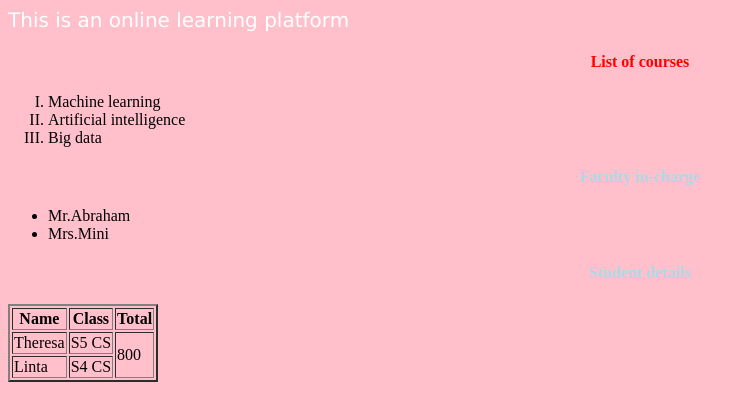
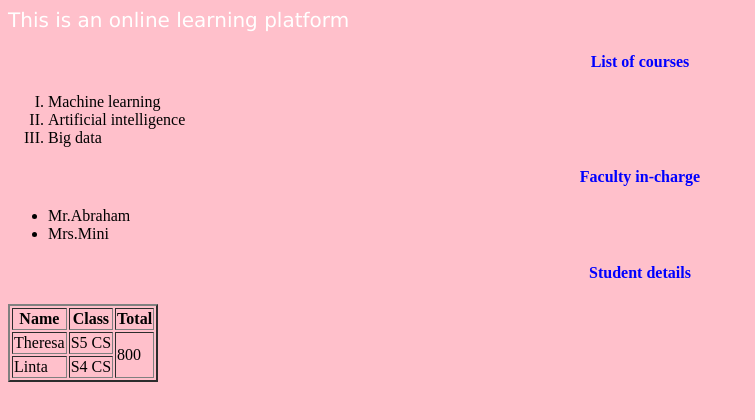
Before and after one commit to mirzabenny/mirzabenny.github.io, a plain HTML site: page index.html in a window 1280 px wide. Shown: the whole page, without its empty margins (0-755 px from the left). Drawn offline with Linux system fonts and the light colour scheme.

Commit message:
Update index.html

```diff
--- a/index.html
+++ b/index.html
@@ -4,15 +4,10 @@
   <style>
     .center {
   text-align: center;
-  color: red;
+  color: blue;
 }
 body {
   background-color: pink;
-}
-
-h4 {
-  color: lightblue;
-  text-align: center;
 }
 
 p {
@@ -31,12 +26,12 @@ p {
       <li>Artificial intelligence</li>
       <li>Big data</li>
     </ol>
-    <h4>Faculty in-charge</h4>
+    <h4 class="center">Faculty in-charge</h4>
     <ul>
       <li>Mr.Abraham</li>
       <li>Mrs.Mini</li>
     </ul>
-    <h4>Student details</h4>
+    <h4 class="center">Student details</h4>
     <table border="2">
     <tr>
       <th>Name</th>
```
